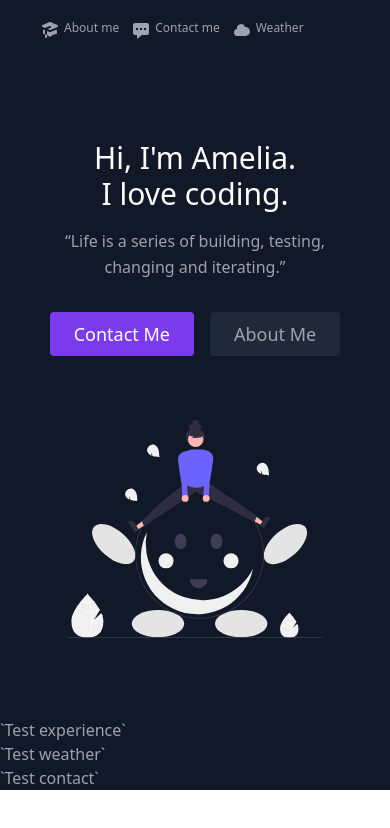
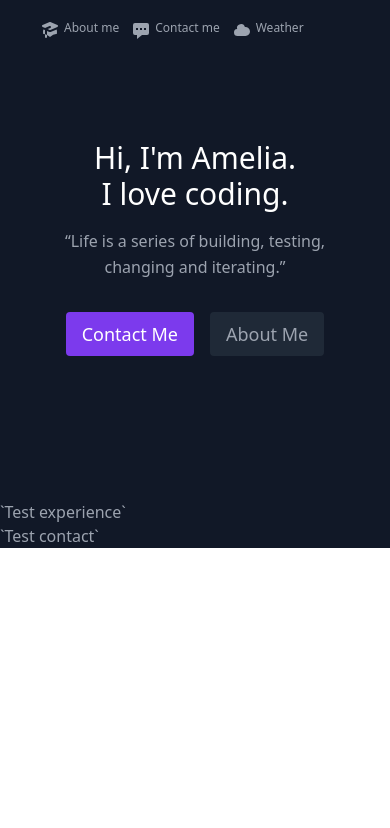
Before and after one commit to ameliawibi/ameliawibi-netlify, a React (Create React App) app: page / in a window 390 px wide. Shown: the top 828 px of the page. Built offline with nearby package versions, Linux system fonts and the light colour scheme.

Commit message:
implement react router

```diff
--- a/package.json
+++ b/package.json
@@ -10,6 +10,7 @@
     "postcss-cli": "^8.3.1",
     "react": "^17.0.2",
     "react-dom": "^17.0.2",
+    "react-router-dom": "^5.2.0",
     "react-scripts": "4.0.3",
     "web-vitals": "^1.0.1"
   },
--- a/src/App.js
+++ b/src/App.js
@@ -1,19 +1,11 @@
 import React from "react";
-import About from "./components/About/About";
-import Contact from "./components/Contact/Contact";
 import Navbar from "./components/Navbar/Navbar";
-import Experience from "./components/Experience/Experience";
-import Weather from "./components/Weather/Weather";
 import "tailwindcss/tailwind.css";
 
 function App() {
   return (
     <main className="text-gray-400 bg-gray-900 body-font">
       <Navbar />
-      <About />
-      <Experience />
-      <Weather />
-      <Contact />
     </main>
   );
 }
--- a/src/components/About/About.js
+++ b/src/components/About/About.js
@@ -15,21 +15,21 @@ function About() {
         <div className="flex justify-center">
           <a
             href="#contact"
-            className="inline-flex text-white bg-purple-600 border-0 py-2 px-6 focus:outline-none hover:bg-purple-500 rounded text-lg"
+            className="inline-flex text-white bg-purple-600 border-0 py-2 px-4 focus:outline-none hover:bg-purple-500 rounded text-lg md:px-6"
           >
             Contact Me
           </a>
           <a
             href="#experience"
-            className="ml-4 inline-flex text-gray-400 bg-gray-800 border-0 py-2 px-6 focus:outline-none hover:bg-gray-700 hover:text-white rounded text-lg"
+            className="ml-4 inline-flex text-gray-400 bg-gray-800 border-0 py-2 px-4 focus:outline-none hover:bg-gray-700 hover:text-white rounded text-lg md:px-6"
           >
             About Me
           </a>
         </div>
       </div>
-      <div className="w-5/6 md:w-1/2">
+      <div className="hidden md:block w-1/2 h-1/2">
         <img
-          className="object-cover object-center rounded"
+          className="object-scale-down object-center rounded"
           alt="joyride"
           src="undraw_Joyride.svg"
         />
--- a/src/components/Navbar/Navbar.js
+++ b/src/components/Navbar/Navbar.js
@@ -3,28 +3,54 @@ import {
   ChatAltIcon,
   CloudIcon,
 } from "@heroicons/react/solid";
+import {
+  BrowserRouter as Router,
+  Switch,
+  Route,
+  Link,
+  Redirect,
+} from "react-router-dom";
+import Home from "../../containers/Home/Home";
+import Contact from "../../containers/Contact/Contact";
+import Weather from "../../containers/Weather/Weather";
 
 function Navbar() {
   return (
+    <Router>
       <section
         id="navbar"
         className="container flex flex-row m-auto px-10 py-5 items-start  md:sticky"
       >
         <div className="flex text-xs md:text-base">
-        <a href="#about" className="inline flex mr-3 md:mr-5">
+          <Link to="/aboutme" className="inline flex mr-3 md:mr-5">
             <AcademicCapIcon className="h-5 w-5 mr-1" />
             About me
-        </a>
-        <a href="#contact" className="inline flex mr-3 md:mr-5">
+          </Link>
+          <Link to="/contact" className="inline flex mr-3 md:mr-5">
             <ChatAltIcon className="h-5 w-5 mr-1" />
             Contact me
-        </a>
-        <a href="#weather" className="inline flex mr-3 md:mr-5">
+          </Link>
+          <Link to="/weather" className="inline flex mr-3 md:mr-5">
             <CloudIcon className="h-5 w-5 mr-1" />
             Weather
-        </a>
+          </Link>
         </div>
       </section>
+      <Switch>
+        <Route exact path="/" render={() => <Redirect to="/aboutme" />}>
+          <Home />
+        </Route>
+        <Route exact path="/aboutme">
+          <Home />
+        </Route>
+        <Route exact path="/contact">
+          <Contact />
+        </Route>
+        <Route exact path="/weather">
+          <Weather />
+        </Route>
+      </Switch>
+    </Router>
   );
 }
 
--- /dev/null
+++ b/src/containers/Home/Home.js
@@ -0,0 +1,16 @@
+import React from "react";
+import About from "../../components/About/About";
+import Experience from "../../components/Experience/Experience";
+import Contact from "../Contact/Contact";
+
+function Home() {
+  return (
+    <main className="text-gray-400 bg-gray-900 body-font">
+      <About />
+      <Experience />
+      <Contact />
+    </main>
+  );
+}
+
+export default Home;
```
Also changed, not shown: src/containers/Contact/Contact.js (renamed from src/components/Contact/Contact.js), src/containers/Weather/Weather.js (renamed from src/components/Weather/Weather.js), 2 other files (tests, documents, lock files or other folders). Lines whose indentation alone changed are shown as unchanged.
